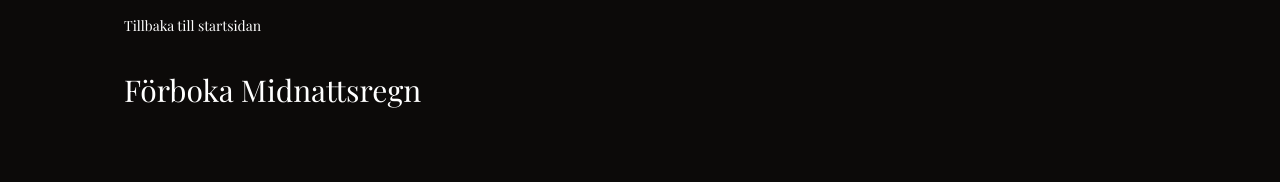
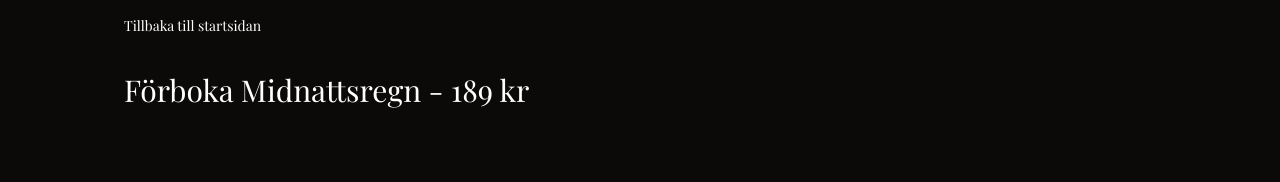
Before and after one commit to emilhallberg/mohlen-publishing, a Next.js app: page /midnattsregn in a window 1280 px wide. Shown: the top 182 px of the page. Built offline with nearby package versions, Linux system fonts and the light colour scheme; a web font is replaced by a local one.

Commit message:
add price

```diff
--- a/src/app/midnattsregn/page.tsx
+++ b/src/app/midnattsregn/page.tsx
@@ -19,7 +19,7 @@ export default function Book() {
       <Link href="/" className="text-sm px-6 pt-4 hover:text-orange-200">
         Tillbaka till startsidan
       </Link>
-      <h1 className="flex text-3xl w-full p-6 pt-1">Förboka Midnattsregn</h1>
+      <h1 className="flex text-3xl w-full p-6 pt-1">Förboka Midnattsregn - 189 kr</h1>
       <article className="grid auto-rows-max gap-4 p-6 pt-2 text-orange-50 text-justify lg:text-left max-w-[1080px]">
         <p className="mt-3">
           <b>Margaret Love</b> lever med en lyhörd tystnad och ett osynligt hopp
--- a/src/app/phillipe-and-charlotte/page.tsx
+++ b/src/app/phillipe-and-charlotte/page.tsx
@@ -18,7 +18,7 @@ export default function Book() {
         Tillbaka till startsidan
       </Link>
       <h1 className="flex text-3xl w-full p-6 pt-1">
-        Beställ Phillipe & Charlotte
+        Beställ Phillipe & Charlotte  - 229 kr
       </h1>
       <article className="grid auto-rows-max gap-4 p-6 pt-2 text-orange-50 text-justify lg:text-left max-w-[1080px]">
         <p className="mt-3">
```
